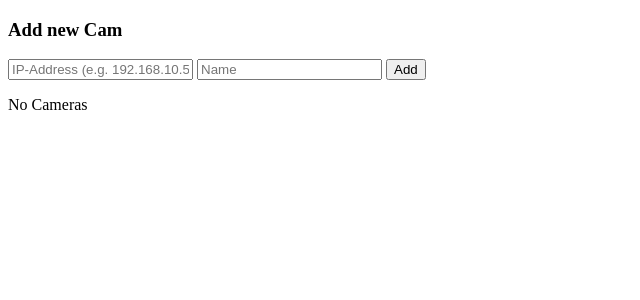
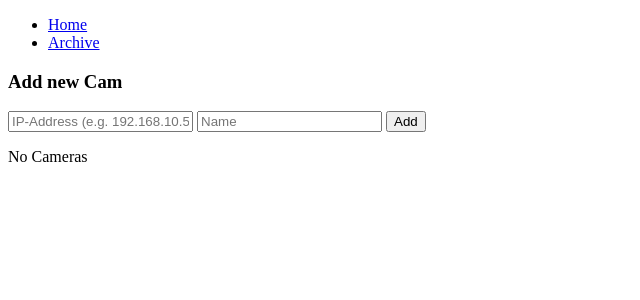
Before and after one commit to kije/PySpyX, a Django app: template templates/pyspy/index.html in a window 1280 px wide. Shown: the top 300 px of the page, without its empty margins (0-640 px from the left). Run offline with Django 3.2, Linux system fonts and the light colour scheme; the template is opened without the code that fills it, so the values that code supplies are empty.

Commit message:
View update

```diff
--- a/templates/pyspy/archive.html
+++ b/templates/pyspy/archive.html
@@ -10,9 +10,7 @@
 
 {% block content %}
     <div id="outer-wrapper">
-        <header class="main-header">
-
-        </header>
+        {% include "pyspy/header.html" %}
         <div class="inner-wrapper">
             {% if videos %}
                 <ul class="video-list clearfix">
--- /dev/null
+++ b/templates/pyspy/header.html
@@ -0,0 +1,12 @@
+<header class="main-header">
+    <nav class="navi">
+        <ul>
+            <li>
+                <a href="{% url 'pyspy.views.index' %}">Home</a>
+            </li>
+            <li>
+                <a href="{% url 'pyspy.views.archive' %}">Archive</a>
+            </li>
+        </ul>
+    </nav>
+</header>
--- a/templates/pyspy/index.html
+++ b/templates/pyspy/index.html
@@ -10,9 +10,7 @@
 
 {% block content %}
     <div id="outer-wrapper">
-        <header class="main-header">
-
-        </header>
+        {% include "pyspy/header.html" %}
         <div class="inner-wrapper">
             <form class="camera-add-container" action="{% url 'pyspy.views.add_camera' %}" method="post">
                 <h3>Add new Cam</h3>
```
